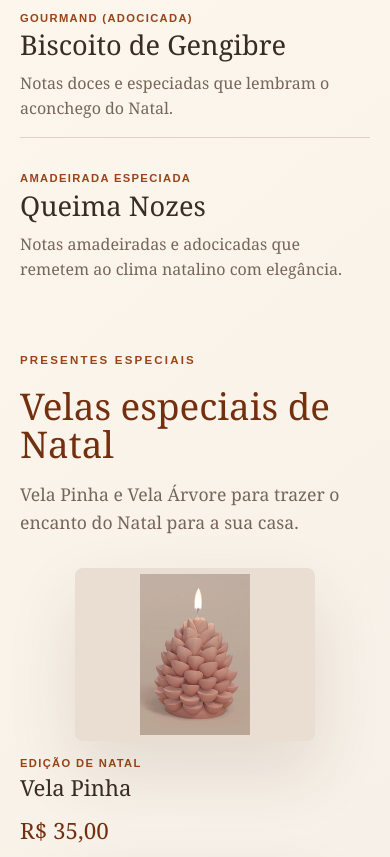
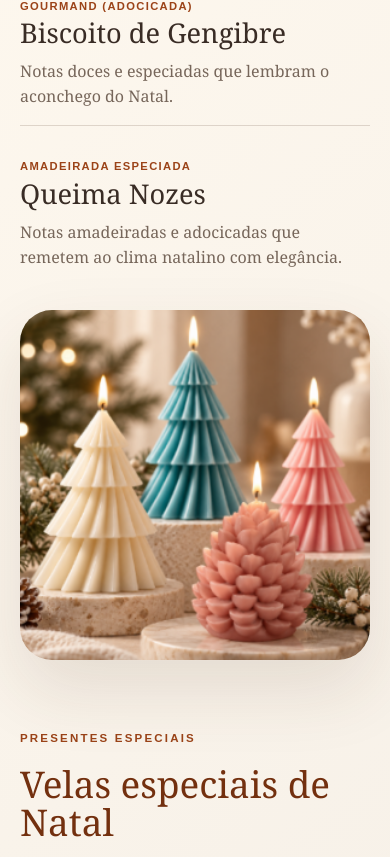
Before and after one commit to rogupoletti/galene-site, a Next.js app: page / in a window 390 px wide. Shown: the part 9786-10643 px from the top of the page. Built offline with nearby package versions, Linux system fonts and the light colour scheme.

Commit message:
Add Christmas collection feature image

```diff
--- a/src/app/globals.css
+++ b/src/app/globals.css
@@ -434,6 +434,7 @@ svg {
 
 .christmas-heading {
   display: block;
+  margin-bottom: clamp(2.25rem, 4vw, 3.5rem);
 }
 
 .christmas-introduction {
@@ -450,6 +451,27 @@ svg {
   grid-template-columns: repeat(2, minmax(0, 1fr));
   gap: clamp(1rem, 2.1vw, 2rem);
   max-width: 50rem;
+}
+
+.christmas-overview {
+  display: grid;
+  grid-template-columns: minmax(20rem, 1fr) minmax(18rem, 0.72fr);
+  align-items: center;
+  gap: clamp(2.5rem, 7vw, 7rem);
+}
+
+.christmas-overview-image {
+  position: relative;
+  width: min(100%, 28rem);
+  aspect-ratio: 1;
+  justify-self: end;
+  overflow: hidden;
+  border-radius: var(--radius-lg);
+  box-shadow: var(--shadow-soft);
+}
+
+.christmas-overview-image img {
+  object-fit: cover;
 }
 
 .christmas-product-grid {
@@ -897,7 +919,8 @@ svg {
 
   .section-heading,
   .kits-section,
-  .story-section {
+  .story-section,
+  .christmas-overview {
     grid-template-columns: 1fr;
   }
 
@@ -916,6 +939,10 @@ svg {
   .christmas-scent-grid,
   .christmas-product-grid {
     grid-template-columns: repeat(2, minmax(0, 1fr));
+  }
+
+  .christmas-overview-image {
+    justify-self: start;
   }
 
   .product-card:last-child {
@@ -999,6 +1026,10 @@ svg {
     grid-template-columns: 1fr;
   }
 
+  .christmas-overview-image {
+    width: 100%;
+  }
+
   .product-card:last-child {
     grid-column: auto;
     width: auto;
--- a/src/app/page.tsx
+++ b/src/app/page.tsx
@@ -211,6 +211,8 @@ export default function Home() {
       </section>
 
       <section className="section christmas-section" id="natal">
+        <div className="christmas-overview">
+          <div>
             <div className="section-heading christmas-heading">
               <div>
                 <p className="eyebrow">Edição especial de Natal</p>
@@ -230,6 +232,16 @@ export default function Home() {
                   <p>{scent.notes}</p>
                 </article>
               ))}
+            </div>
+          </div>
+          <div className="christmas-overview-image">
+            <Image
+              src="/images/christmas/natal-trees-and-pine.png"
+              alt="Velas de Natal em formato de árvores e pinha acesas"
+              fill
+              sizes="(max-width: 840px) 100vw, 34vw"
+            />
+          </div>
         </div>
 
         <div className="christmas-products-heading">
```
Also changed, not shown: public/images/christmas/natal-trees-and-pine.png (added). Lines whose indentation alone changed are shown as unchanged.
